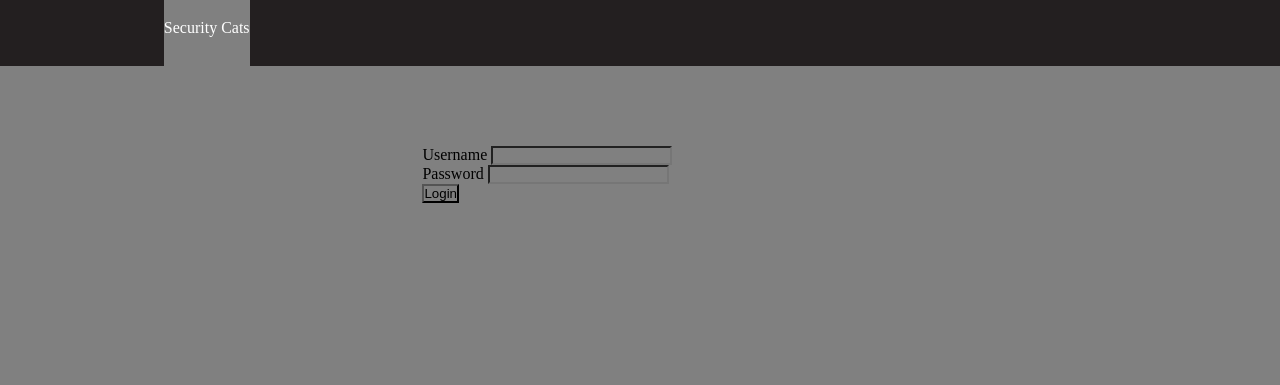
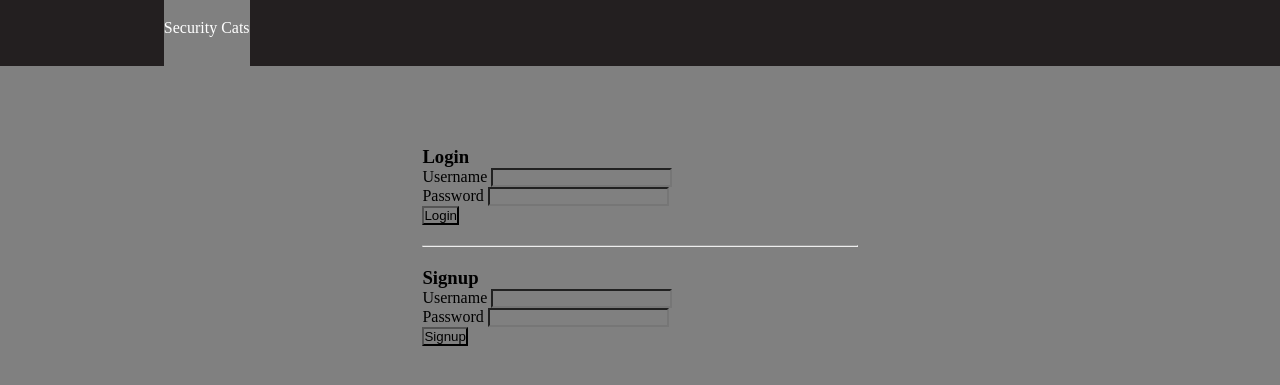
Before and after one commit to DaniStud/securitycats, a Flask app: page /login_page in a window 1280 px wide. Shown: the top 385 px of the page. Run offline with Flask 3, Linux system fonts and the light colour scheme.

Commit message:
roles-added-delete-comments

```diff
--- a/app.py
+++ b/app.py
@@ -11,7 +11,7 @@ import secrets
 from datetime import datetime, timedelta
 
 app = Flask(__name__)
-app.secret_key = 'your-super-secret-key'  # Required for session encryption
+app.secret_key = 'your-super-super-secret-key'  # Required for session encryption
 
 db_config = {
     'host': 'localhost',
@@ -24,6 +24,7 @@ db_config = {
 comment_rate_limit = {}
 login_rate_limit = {}
 article_rate_limit = {}
+signup_rate_limit = {}
 
 ####################################
 # ROUTES
@@ -34,7 +35,7 @@ def index():
 
 @app.route('/admin')
 def admin():
-    if 'user_id' not in session:
+    if 'user_id' not in session or session.get('role') != 'admin':
         return redirect(url_for('login_page'))
     csrf_token = secrets.token_hex(32)
     session['csrf_token'] = csrf_token
@@ -119,7 +120,7 @@ def get_article_with_comments(article_id):
 
 @app.route('/submit_article', methods=['POST'])
 def submit():
-    if 'user_id' not in session:
+    if 'user_id' not in session or session.get('role') != 'admin':
         # Log unauthorized attempt
         ip = request.remote_addr
         now = datetime.utcnow()
@@ -128,12 +129,12 @@ def submit():
         cursor = conn.cursor()
         cursor.execute(
             "INSERT INTO article_attempts (timestamp, ip_address, username, success, error_message) VALUES (%s, %s, %s, %s, %s)",
-            (now, ip, username, False, 'Authentication required')
+            (now, ip, username, False, 'Admin access required')
         )
         conn.commit()
         cursor.close()
         conn.close()
-        return jsonify({'status': 'error', 'message': 'Authentication required'}), 401
+        return jsonify({'status': 'error', 'message': 'Admin access required'}), 403
 
     try:
         ip = request.remote_addr
@@ -235,6 +236,12 @@ def submit():
 
 @app.route('/submit_comment', methods=['POST'])
 def submit_comment():
+    if 'user_id' not in session:
+        return jsonify({'status': 'error', 'message': 'Authentication required'}), 401
+    allowed_roles = ['user', 'moderator', 'admin']
+    if session.get('role') not in allowed_roles:
+        return jsonify({'status': 'error', 'message': 'Permission denied'}), 403
+
     try:
         ip = request.remote_addr
         now = datetime.utcnow()
@@ -341,6 +348,116 @@ def submit_comment():
         conn.close()
         return jsonify({'status': 'error', 'message': safe_message}), 500
 
+@app.route('/remove_comment', methods=['POST'])
+def remove_comment():
+    if 'user_id' not in session:
+        return jsonify({'status': 'error', 'message': 'Authentication required'}), 401
+    allowed_roles = ['moderator', 'admin']
+    if session.get('role') not in allowed_roles:
+        return jsonify({'status': 'error', 'message': 'Permission denied'}), 403
+
+    try:
+        data = request.get_json()
+        comment_id = data.get('comment_id')
+        client_csrf_token = data.get('csrf_token')
+        server_csrf_token = session.get('csrf_token')
+        csrf_expiry = session.get('csrf_token_expiry')
+
+        if not client_csrf_token or not server_csrf_token or client_csrf_token != server_csrf_token:
+            return jsonify({'status': 'error', 'message': 'Invalid CSRF token'}), 403
+        elif not csrf_expiry or datetime.utcnow().timestamp() > csrf_expiry:
+            session.pop('csrf_token', None)
+            session.pop('csrf_token_expiry', None)
+            return jsonify({'status': 'error', 'message': 'CSRF token expired'}), 403
+        elif not comment_id:
+            return jsonify({'status': 'error', 'message': 'Comment ID is required'}), 400
+
+        try:
+            comment_id_int = int(comment_id)
+            if comment_id_int <= 0:
+                return jsonify({'status': 'error', 'message': 'Comment ID must be a positive integer'}), 400
+        except (ValueError, TypeError):
+            return jsonify({'status': 'error', 'message': 'Comment ID must be a positive integer'}), 400
+
+        conn = mysql.connector.connect(**db_config)
+        cursor = conn.cursor()
+        cursor.execute("DELETE FROM comments WHERE comment_id = %s", (comment_id_int,))
+        if cursor.rowcount > 0:
+            conn.commit()
+            session.pop('csrf_token', None)
+            session.pop('csrf_token_expiry', None)
+            return jsonify({'status': 'success', 'message': 'Comment removed successfully'})
+        else:
+            conn.rollback()
+            return jsonify({'status': 'error', 'message': 'Comment not found'}), 404
+        cursor.close()
+        conn.close()
+
+    except Exception as e:
+        safe_message = re.sub(r'[^a-zA-Z0-9 .,!?@#\-_"]', '', str(e))[:200]
+        return jsonify({'status': 'error', 'message': safe_message}), 500
+
+@app.route('/signup', methods=['POST'])
+def signup():
+    try:
+        # Rate limiting: max 5 signups per 20 minutes per IP
+        ip = request.remote_addr
+        now = datetime.utcnow()
+        window_start = now - timedelta(minutes=20)
+        if ip not in signup_rate_limit:
+            signup_rate_limit[ip] = []
+        signup_rate_limit[ip] = [t for t in signup_rate_limit[ip] if t > window_start]
+        if len(signup_rate_limit[ip]) >= 5:
+            return jsonify({'status': 'error', 'message': 'Too many signup attempts. Please wait and try again.'}), 429
+        signup_rate_limit[ip].append(now)
+
+        data = request.get_json()
+        name = data.get('name')
+        password = data.get('password')
+        client_csrf_token = data.get('csrf_token')
+        server_csrf_token = session.get('csrf_token')
+        csrf_expiry = session.get('csrf_token_expiry')
+
+        # Validate CSRF token
+        if not client_csrf_token or not server_csrf_token or client_csrf_token != server_csrf_token:
+            return jsonify({'status': 'error', 'message': 'Invalid CSRF token'}), 403
+        elif not csrf_expiry or datetime.utcnow().timestamp() > csrf_expiry:
+            session.pop('csrf_token', None)
+            session.pop('csrf_token_expiry', None)
+            return jsonify({'status': 'error', 'message': 'CSRF token expired'}), 403
+
+        # Validate inputs
+        if not name or not password:
+            return jsonify({'status': 'error', 'message': 'Name and password are required'}), 400
+        if len(name) > 50 or not re.match(r'^[a-zA-Z0-9_.-]+$', name):
+            return jsonify({'status': 'error', 'message': 'Invalid username'}), 400
+        if len(password) < 12 or not re.search(r'[A-Z]', password) or not re.search(r'[a-z]', password) or not re.search(r'[0-9]', password) or not re.search(r'[^a-zA-Z0-9]', password):
+            return jsonify({'status': 'error', 'message': 'Password must be at least 12 characters with upper, lower, digit, and special character'}), 400
+
+        # Check if username already exists
+        conn = mysql.connector.connect(**db_config)
+        cursor = conn.cursor(dictionary=True)
+        cursor.execute("SELECT * FROM users WHERE name = %s", (name,))
+        if cursor.fetchone():
+            cursor.close()
+            conn.close()
+            return jsonify({'status': 'error', 'message': 'Username already exists'}), 409
+
+        # Hash password and insert user with default role 'user'
+        hashed_password = bcrypt.generate_password_hash(password).decode('utf-8')
+        cursor.execute("INSERT INTO users (name, password, role) VALUES (%s, %s, %s)", (name, hashed_password, 'user'))
+        conn.commit()
+        cursor.close()
+        conn.close()
+
+        session.pop('csrf_token', None)
+        session.pop('csrf_token_expiry', None)
+        return jsonify({'status': 'success', 'message': 'Signup successful'})
+
+    except Exception as e:
+        safe_message = re.sub(r'[^a-zA-Z0-9 .,!?@#\-_"]', '', str(e))[:200]
+        return jsonify({'status': 'error', 'message': safe_message}), 500
+
 @app.route('/login', methods=['POST'])
 def login():
     try:
@@ -415,8 +532,18 @@ def login():
                 if user and bcrypt.check_password_hash(user['password'], password):
                     session['user_id'] = user['id']
                     session['name'] = user['name']
+                    session['role'] = user['role']  # Store the role in session
                     success = True
                     error_message = 'Login successful'
+                    # Redirect based on role
+                    if user['role'] == 'admin':
+                        redirect_url = '/admin'
+                    elif user['role'] == 'moderator':
+                        redirect_url = '/'  # Adjust as needed for moderator page
+                    elif user['role'] == 'user':
+                        redirect_url = '/'  # Default to index for users
+                    else:
+                        redirect_url = '/'  # Default fallback
                 else:
                     error_message = 'Invalid username or password'
                 cursor.close()
@@ -434,7 +561,7 @@ def login():
         conn.close()
 
         if success:
-            return jsonify({'status': 'success', 'message': 'Login successful'})
+            return jsonify({'status': 'success', 'message': 'Login successful', 'redirect': redirect_url})
         else:
             safe_message = re.sub(r'[^a-zA-Z0-9 .,!?@#\-_"]', '', error_message)[:200]
             status_code = 403 if 'CSRF' in error_message else 401 if 'Invalid username' in error_message else 400
--- a/static/login.js
+++ b/static/login.js
@@ -46,7 +46,11 @@ document.getElementById('login_form').addEventListener('submit', async (e) => {
 
         if (result.status === 'success') {
             alert('Login successful!');
-            window.location.href = '/admin';
+            if (result.redirect) {
+                window.location.href = result.redirect;
+            } else {
+                window.location.href = '/';
+            }
         } else if (res.status === 403) {
             // Handle CSRF token issues
             if (errorDiv) {
@@ -72,3 +76,87 @@ document.getElementById('login_form').addEventListener('submit', async (e) => {
         console.error(err);
     }
 });
+
+document.getElementById('signup_form').addEventListener('submit', async (e) => {
+    e.preventDefault();
+
+    const name = document.getElementById('signup_name').value;
+    const password = document.getElementById('signup_password').value;
+    const role = document.getElementById('role').value;
+    const csrf_token = document.getElementById('csrf_token').value;
+    const errorDiv = document.getElementById('signup_error');
+
+    // Client-side validation
+    if (!name || !password || !role) {
+        if (errorDiv) {
+            errorDiv.textContent = 'All fields are required!';
+        } else {
+            alert('All fields are required!');
+        }
+        return;
+    }
+
+    if (!csrf_token) {
+        if (errorDiv) {
+            errorDiv.textContent = 'CSRF token is missing. Reloading page...';
+        } else {
+            alert('CSRF token is missing. Reloading page...');
+        }
+        setTimeout(() => window.location.reload(), 2000);
+        return;
+    }
+
+    if (!/^[a-zA-Z0-9_.-]+$/.test(name)) {
+        if (errorDiv) {
+            errorDiv.textContent = 'Username contains invalid characters';
+        } else {
+            alert('Username contains invalid characters');
+        }
+        return;
+    }
+
+    if (password.length < 12 || !/[A-Z]/.test(password) || !/[a-z]/.test(password) || !/[0-9]/.test(password) || !/[^a-zA-Z0-9]/.test(password)) {
+        if (errorDiv) {
+            errorDiv.textContent = 'Password must be at least 12 characters with upper, lower, digit, and special character';
+        } else {
+            alert('Password must be at least 12 characters with upper, lower, digit, and special character');
+        }
+        return;
+    }
+
+    try {
+        const res = await fetch('/signup', {
+            method: 'POST',
+            headers: { 'Content-Type': 'application/json' },
+            body: JSON.stringify({ name, password, role, csrf_token })
+        });
+
+        const result = await res.json();
+
+        if (result.status === 'success') {
+            alert('Signup successful! Please login.');
+            window.location.href = '/login_page';
+        } else if (res.status === 403) {
+            if (errorDiv) {
+                errorDiv.textContent = result.message + ' Reloading page...';
+            } else {
+                alert(result.message + ' Reloading page...');
+            }
+            setTimeout(() => window.location.reload(), 2000);
+        } else {
+            if (errorDiv) {
+                errorDiv.textContent = result.message || 'Signup failed';
+            } else {
+                alert(result.message || 'Signup failed');
+            }
+        }
+    } catch (err) {
+        const errorMessage = 'Network error or server is down.';
+        if (errorDiv) {
+            errorDiv.textContent = errorMessage;
+        } else {
+            alert(errorMessage);
+        }
+        console.error(err);
+    }
+});
--- a/templates/login.html
+++ b/templates/login.html
@@ -15,6 +15,7 @@
         <div id="login_error" style="color: red; margin-bottom: 10px;"></div>
         <form id="login_form">
             <div>
+                <h3>Login</h3>
                 <label for="name">Username</label>
                 <input type="text" id="name" name="name">
             </div>
@@ -25,6 +26,24 @@
             </div>
             <input type="submit" value="Login">
         </form>
+
+        <hr style="margin: 20px 0;">
+
+        <div id="signup_error" style="color: red; margin-bottom: 10px;"></div>
+        <form id="signup_form">
+            <div>
+                                <h3>Signup</h3>
+
+                <label for="signup_name">Username</label>
+                <input type="text" id="signup_name" name="signup_name">
+            </div>
+            <div>
+                <label for="signup_password">Password</label>
+                <input type="password" id="signup_password" name="signup_password">
+                <input type="hidden" name="csrf_token" id="csrf_token" value="{{ csrf_token }}">
+            </div>
+            <input type="submit" id="signup_button" value="Signup">
+        </form>
     </section>
 </body>
 </html>
```
Also changed, not shown: static/read.js (+46 -5 lines), templates/article.html (+31 -4 lines).
